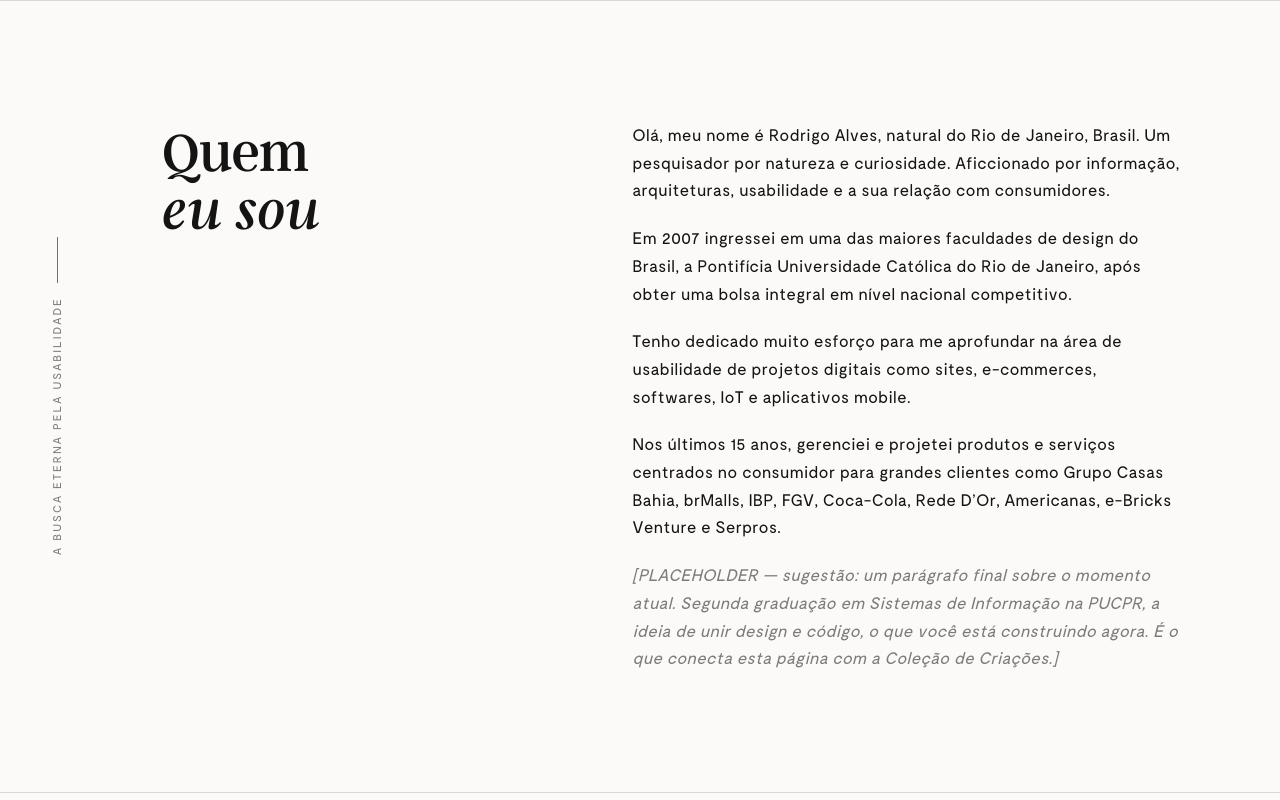
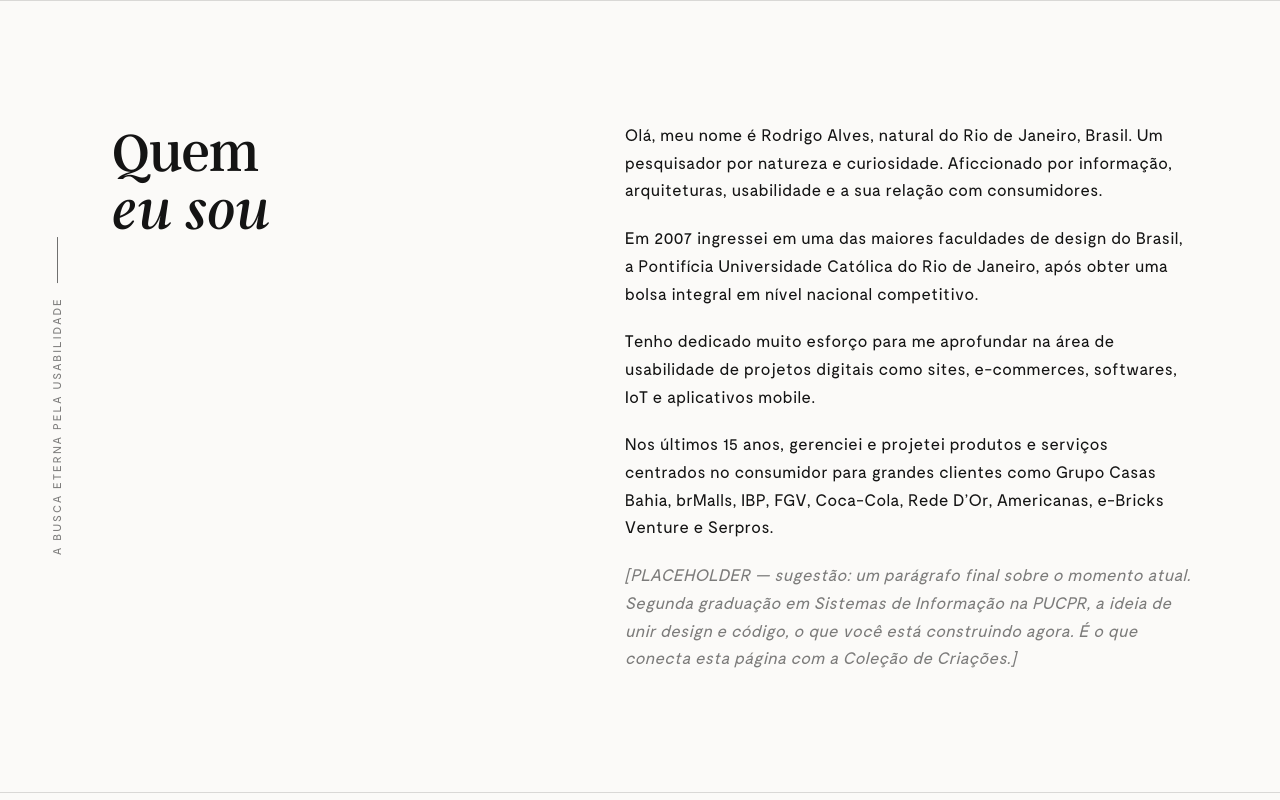
Before and after one commit to rdsalvesPUC/rdsalvesPUC, a plain HTML site: page index.html in a window 1280 px wide. Shown: the part 800-1600 px from the top of the page. Drawn offline with Linux system fonts and the light colour scheme.

Commit message:
Widen content column: .wrap max-width 1180 -> 1366px
Full-bleed panels and image spreads are unaffected (they live outside .wrap);
only the content column (heroes, CV, intros, logo/nav grids) gets wider, which
also shortens the CV vertically.

Co-Authored-By: Claude Opus 4.8 <noreply@anthropic.com>

```diff
--- a/assets/css/style.css
+++ b/assets/css/style.css
@@ -109,7 +109,7 @@ a {
 }
 
 .wrap {
-  max-width: 1180px;
+  max-width: 1366px;
   margin: 0 auto;
   padding: 0 var(--gutter);
 }
```
